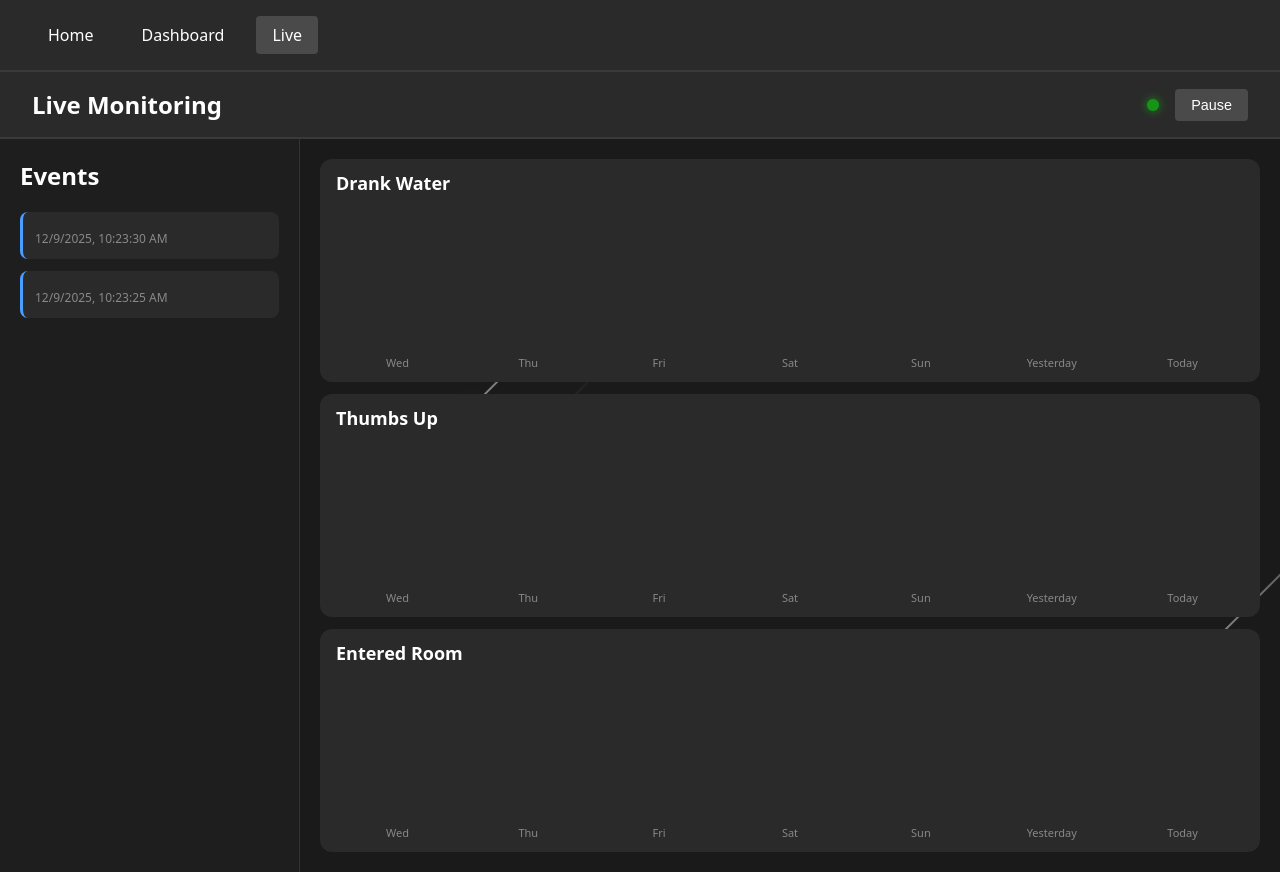
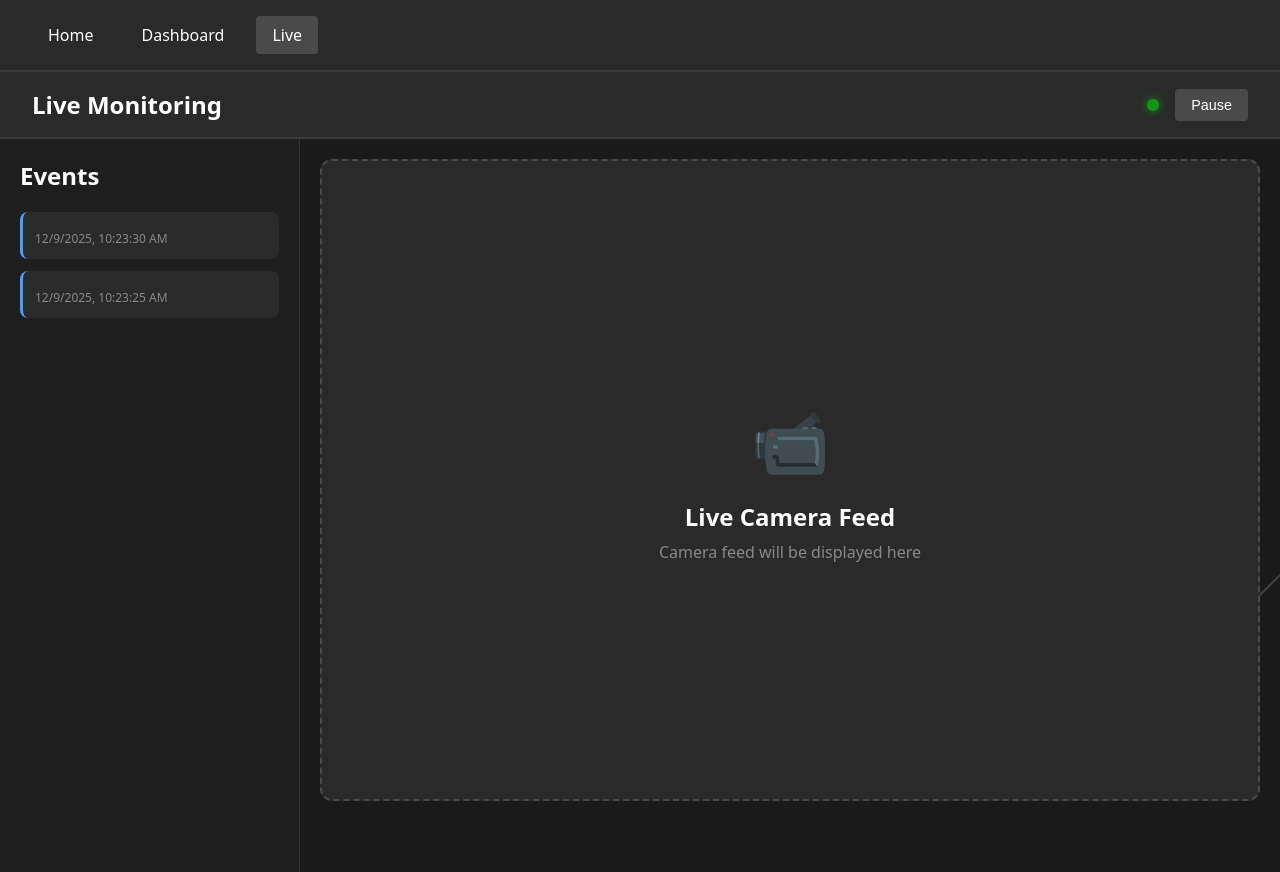
Before and after one commit to NTIG-Helsingborg/AI-Overwatch, a Vue app: page /live in a window 1280 px wide. Built offline with nearby package versions, Linux system fonts and the light colour scheme.

Commit message:
live view

```diff
--- a/src/views/Live.vue
+++ b/src/views/Live.vue
@@ -1,7 +1,6 @@
 <script setup>
 import { ref, onMounted, onUnmounted } from 'vue'
 import EventSidebar from '../components/EventSidebar.vue'
-import StatsPanel from '../components/StatsPanel.vue'
 
 const events = ref([])
 const isLive = ref(true)
@@ -60,7 +59,13 @@ const toggleLive = () => {
     </div>
     <div class="dashboard-content">
       <EventSidebar :events="events" />
-      <StatsPanel :events="events" />
+      <div class="live-feed-container">
+        <div class="live-feed-placeholder">
+          <div class="feed-icon">📹</div>
+          <h2>Live Camera Feed</h2>
+          <p>Camera feed will be displayed here</p>
+        </div>
+      </div>
     </div>
   </div>
 </template>
@@ -139,4 +144,47 @@ const toggleLive = () => {
   flex: 1;
   overflow: hidden;
 }
+
+.live-feed-container {
+  flex: 1;
+  display: flex;
+  align-items: center;
+  justify-content: center;
+  padding: 20px;
+  height: 93%;
+  width: 90%;
+  background-color: rgba(26, 26, 26, 0.5);
+}
+
+.live-feed-placeholder {
+  display: flex;
+  flex-direction: column;
+  align-items: center;
+  justify-content: center;
+  width: 100%;
+  height: 100%;
+  background-color: #2a2a2a;
+  border-radius: 12px;
+  border: 2px dashed #4a4a4a;
+  color: #888;
+  text-align: center;
+}
+
+.feed-icon {
+  font-size: 4rem;
+  margin-bottom: 1rem;
+  opacity: 0.5;
+}
+
+.live-feed-placeholder h2 {
+  color: #ffffff;
+  font-size: 1.5rem;
+  margin: 0 0 0.5rem 0;
+}
+
+.live-feed-placeholder p {
+  color: #888;
+  font-size: 1rem;
+  margin: 0;
+}
 </style>
```
